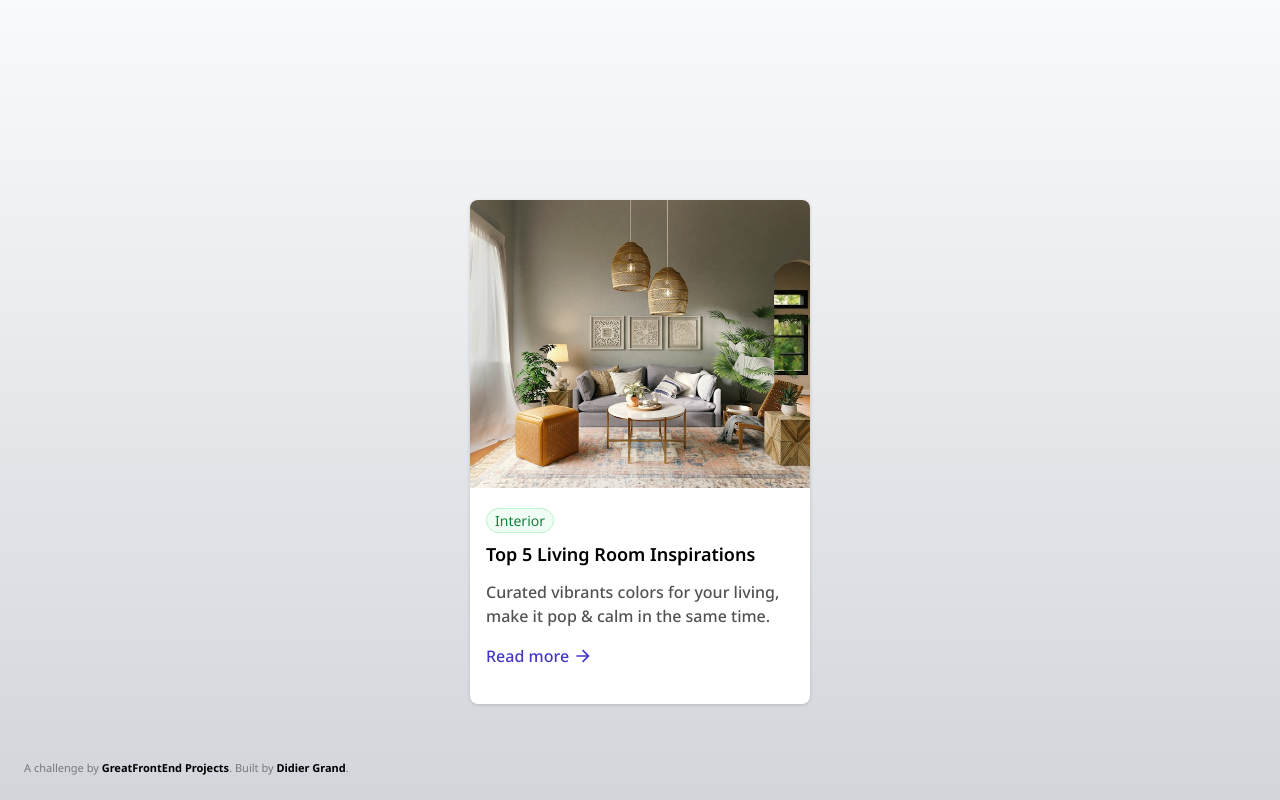
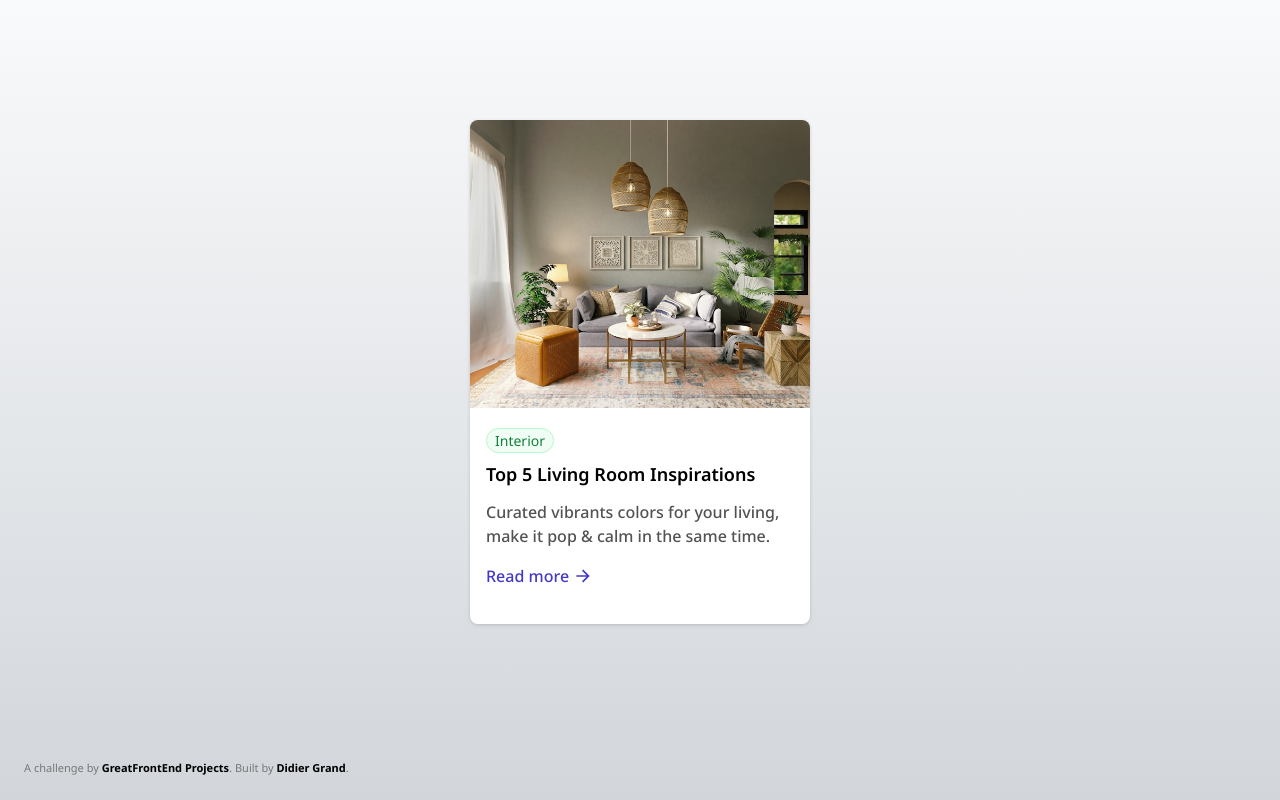
Before and after one commit to didiergrand/greatfrontend-blog-card, a plain HTML site: page index.html in a window 1280 px wide. Drawn offline with nearby package versions, Linux system fonts and the light colour scheme.

Commit message:
Adjust capture display

```diff
--- a/index.html
+++ b/index.html
@@ -27,7 +27,7 @@
   <!-- Add your site or application content here -->
 
   <div class="h-full min-h-screen w-screen bg-gradient-to-b from-[#F9FAFB] to-[#D2D6DB]">
-    <div class="pt-[200px] flex justify-center">
+    <div class="pt-[120px] flex justify-center">
 
       <div class="bg-white w-[340px] h-auto drop-shadow rounded-lg">
         <div class="h-[288px] overflow-hidden">
```
